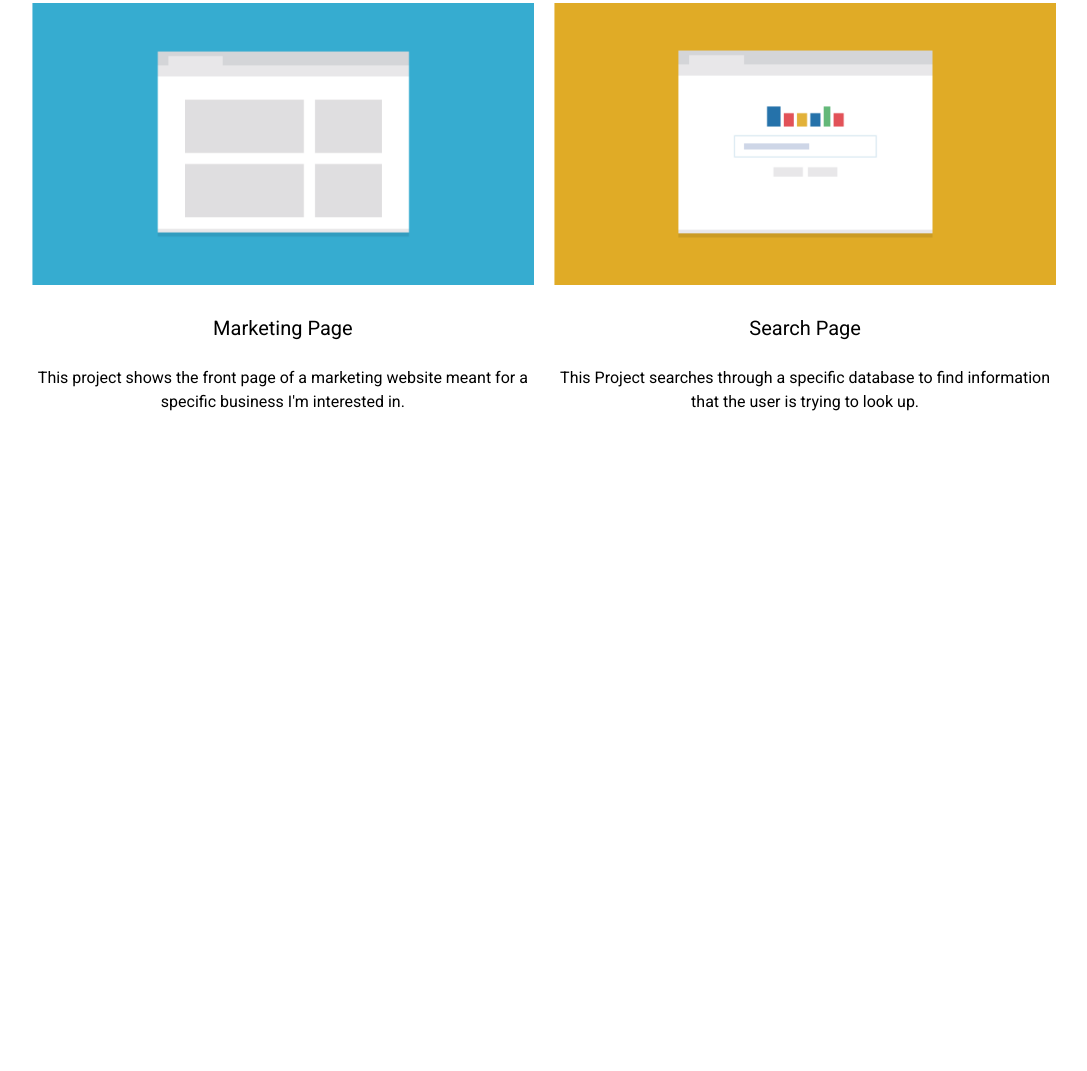
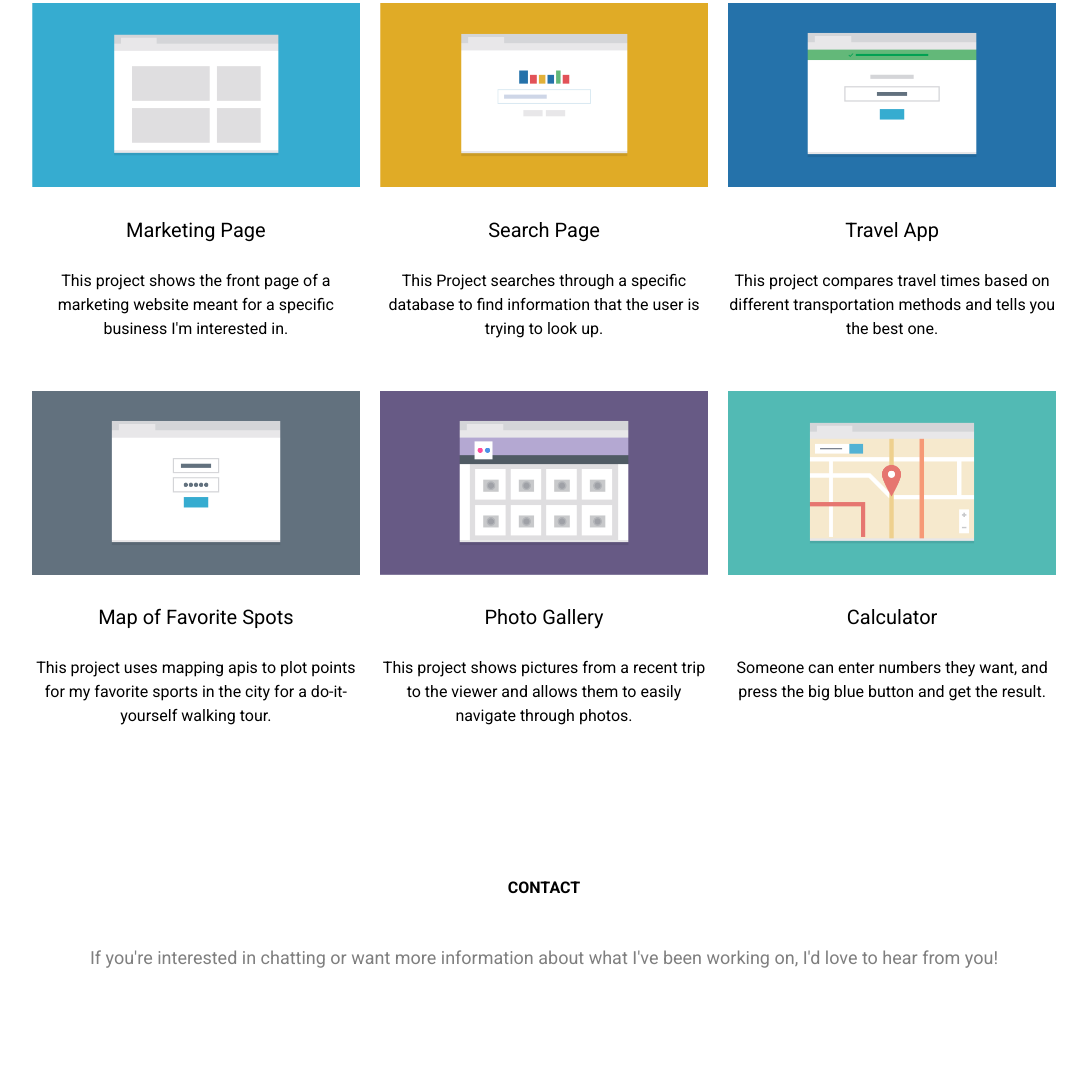
Before and after one commit to MikeLegemah5799/Project_2, a plain HTML site: page index.html in a window 1280 px wide. Shown: the part 521-1592 px from the top of the page, without its empty margins (96-1183 px from the left). Before the commit the page ends 1145 px from the top, so only its background shows below. Drawn offline with Linux system fonts and the light colour scheme.

Commit message:
added in

```diff
--- a/index.html
+++ b/index.html
@@ -37,36 +37,44 @@
                 <div class="portfolio-title">
                     <h3>Portfolio</h3>
                 </div><!--end of portfolio-title-->
-                <div class="blurb blurb-right">
+                <div class="blurb blurb-right blurb-desktop">
                     <img src="images/portfolio-1.png" alt="Marketing Page Image">
                     <h4>Marketing Page</h4>
                     <p>This project shows the front page of a marketing website meant for a specific business I'm interested in.</p>
                 </div><!--end of blurb-->
-                <div class="blurb">
+                <div class="blurb blurb-desktop">
                     <img src="images/portfolio-2.png" alt="Search Page Image">
                     <h4>Search Page</h4>
                     <p>This Project searches through a specific database to find information that the user is trying to look up.</p>
                 </div><!--end of blurb-->
                 <div class="blurb blurb-right">
-                    <img src="" alt="">
-                    <h4></h4>
-                    <p></p>
+                    <img src="images/portfolio-3.png" alt="Travel App Image">
+                    <h4>Travel App</h4>
+                    <p>This project compares travel times based on different transportation methods and tells you the best one.</p>
+                </div><!--end of blurb-->
+                <div class="blurb blurb-desktop">
+                    <img src="images/portfolio-4.png" alt="Map of Favorite Spots Image">
+                    <h4>Map of Favorite Spots</h4>
+                    <p>This project uses mapping apis to plot points for my favorite sports in the city for a do-it-yourself walking tour.</p>
+                </div><!--end of blurb-->
+                <div class="blurb blurb-right blurb-desktop">
+                    <img src="images/portfolio-5.png" alt="Photo Gallery Image">
+                    <h4>Photo Gallery</h4>
+                    <p>This project shows pictures from a recent trip to the viewer and allows them to easily navigate through photos.</p>
                 </div><!--end of blurb-->
                 <div class="blurb">
-                    <img src="" alt="">
-                    <h4></h4>
-                    <p></p>
+                    <img src="images/portfolio-6.png" alt="Calculator Image">
+                    <h4>Calculator</h4>
+                    <p>Someone can enter numbers they want, and press the big blue button and get the result.</p>
                 </div><!--end of blurb-->
-                <div class="blurb blurb-right">
-                    <img src="" alt="">
-                    <h4></h4>
-                    <p></p>
-                </div><!--end of blurb-->
-                <div class="blurb">
-                    <img src="" alt="">
-                    <h4></h4>
-                    <p></p>
-                </div><!--end of blurb-->
+            </section>
+            <section>
+                <div class="portfolio-title">
+                    <h3>Contact</h3>
+                </div><!--end of portfolio-title-->
+                <div class="contact-text">
+                    <h2>If you're interested in chatting or want more information about what I've been working on, I'd love to hear from you!</h2>
+                </div><!--end of contact-text-->
             </section>
         </article>
 
--- a/stylesheets/style.css
+++ b/stylesheets/style.css
@@ -64,8 +64,9 @@ section{
 }
 .description h2{
     font-weight: normal;
-    font-size: 20px;
+    font-size: 18px;
     margin: 0;
+    color: #7F7F7F;
 }
 
 .portfolio-title{
@@ -91,6 +92,17 @@ section{
 .blurb h4{
     font-weight: normal;
     font-size: 20px;
+}
+
+.contact-text{
+    text-align: center;
+}
+
+.contact-text h2{
+    font-weight: normal;
+    font-size: 18px;
+    margin: 0;
+    color: #7F7F7F;
 }
 /**************************************************Media Queries********************************************************/
 
@@ -164,4 +176,13 @@ section{
     .description{
         padding: 0;
     }
+    .blurb{
+        width: 32%;
+    }
+    .blurb-right{
+        margin-right: 0;
+    }
+    .blurb-desktop{
+        margin-right: 2%
+    }
 }/*end of Desktop*/
```
